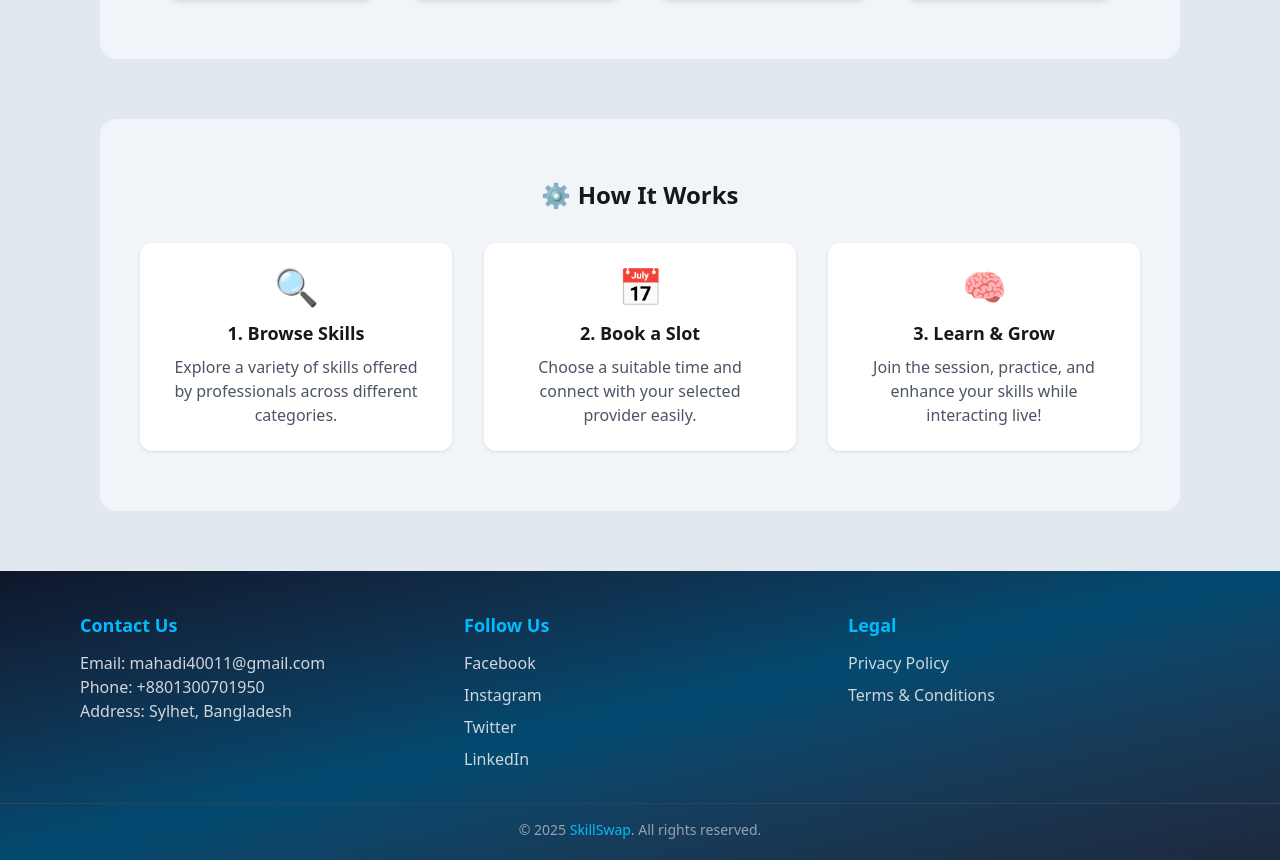
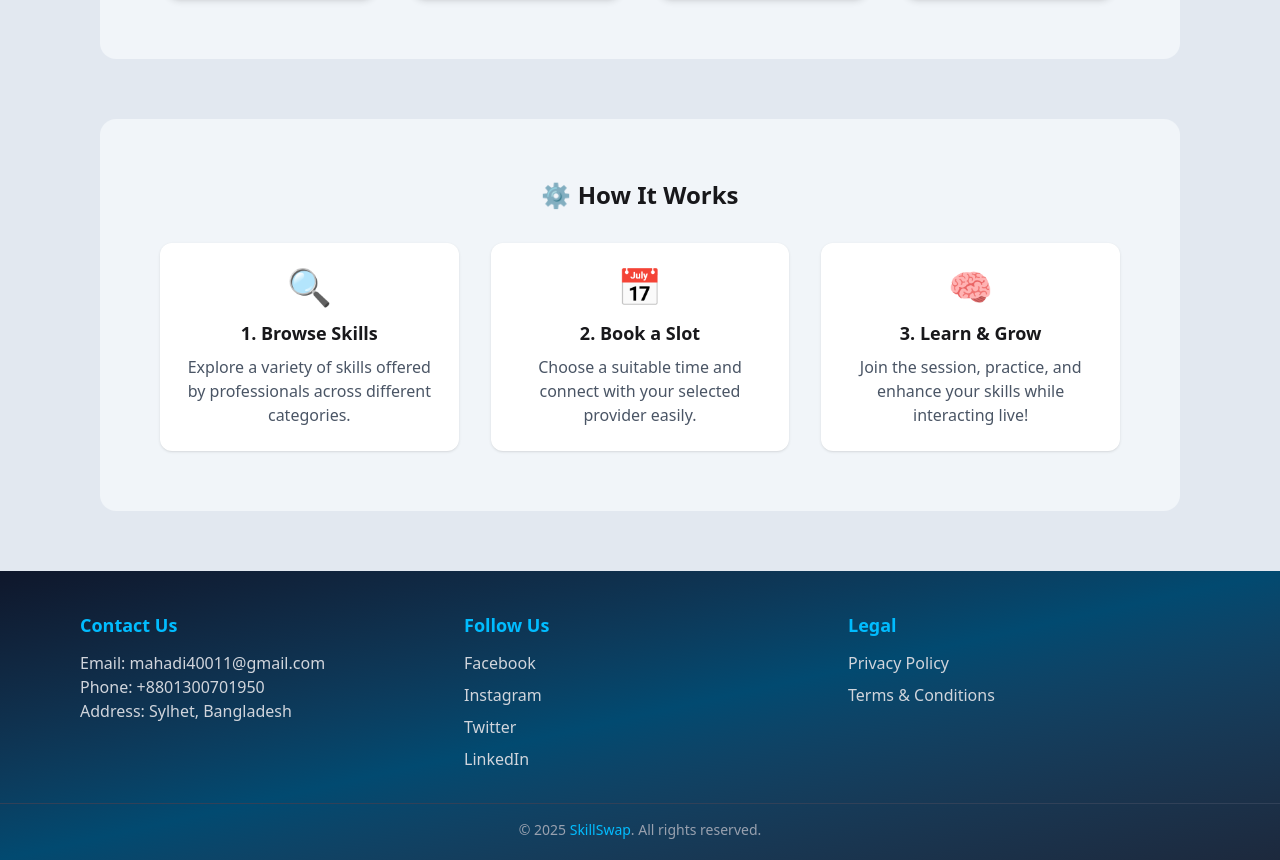
Before and after one commit to mahadi40011/Skillswap, a React (Vite) app: page / in a window 1280 px wide. Shown: the part 3083-3943 px from the top of the page. Built offline with nearby package versions, Linux system fonts and the light colour scheme; no server answers.

Commit message:
3 small changes

```diff
--- a/src/components/EnrolForm/EnrolForm.jsx
+++ b/src/components/EnrolForm/EnrolForm.jsx
@@ -10,7 +10,7 @@ const EnrolForm = () => {
   const handleSubmit = (e) => {
     e.preventDefault()
     e.target.reset()
-    toast.success("Session Selected");
+    toast.success("Session Booked");
   }
   return (
     <div
--- a/src/components/HowItWorks/HowItWorks.jsx
+++ b/src/components/HowItWorks/HowItWorks.jsx
@@ -25,7 +25,7 @@ const HowItWorks = () => {
   ];
 
   return (
-    <section  className="bg-slate-100 sm:py-15 py-5 sm:px-10 rounded-2xl mt-15">
+    <section className="bg-slate-100 px-6 sm:p-15 py-5 rounded-2xl mt-15">
       <h2 className="text-2xl font-bold mb-8 text-center">⚙️ How It Works</h2>
 
       <div className="grid grid-cols-1 sm:grid-cols-2 md:grid-cols-3 gap-8">
--- a/src/components/WhyChooseUs/WhyChooseUs.jsx
+++ b/src/components/WhyChooseUs/WhyChooseUs.jsx
@@ -43,7 +43,7 @@ const WhyChooseUs = () => {
           user.
         </p>
 
-        <div className="grid grid-cols-1 md:grid-cols-2 lg:grid-cols-4 gap-8">
+        <div className="grid grid-cols-1 sm:grid-cols-2 lg:grid-cols-4 gap-8">
           {features.map((item, index) => (
             <div
               data-aos="fade-up"
```
